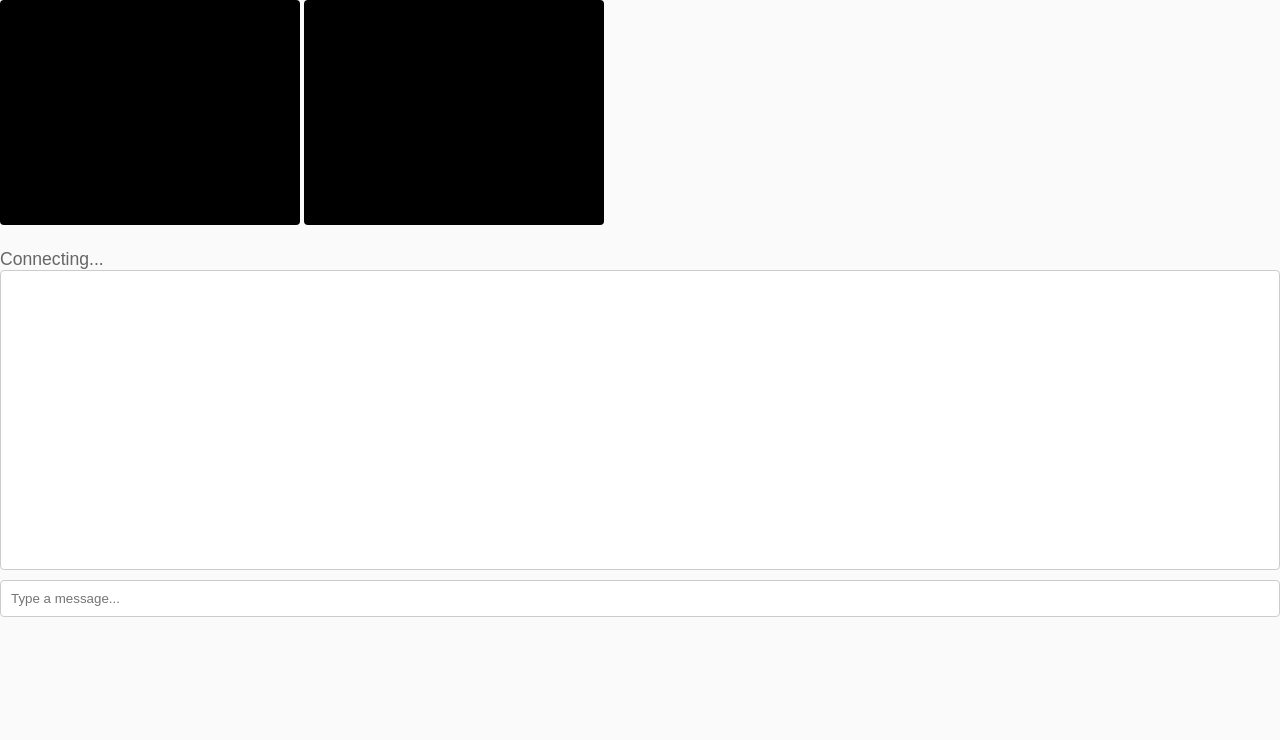
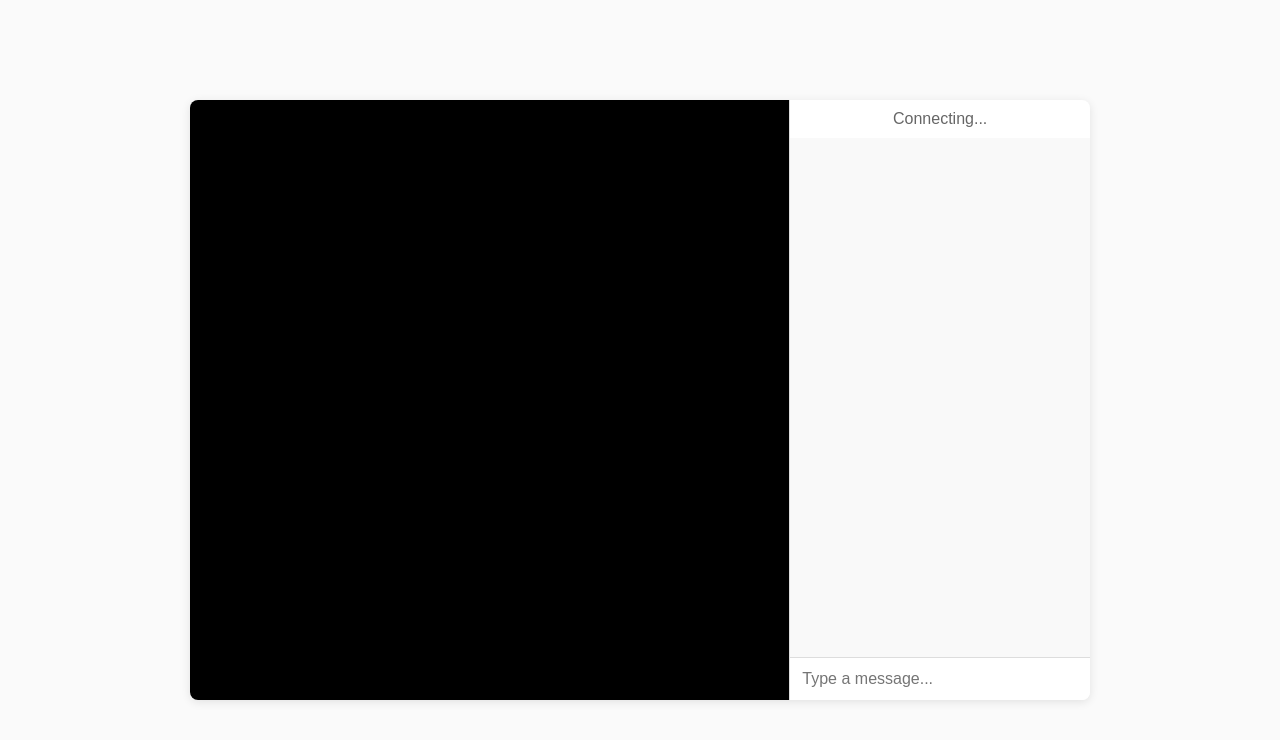
Before and after one commit to freeGeeks147/omegle-clone, a website: page public/index.html in a window 1280 px wide. Drawn offline with nearby package versions, Linux system fonts and the light colour scheme; no server answers.

Commit message:
Update style.css

```diff
--- a/public/style.css
+++ b/public/style.css
@@ -1,16 +1,19 @@
 * { box-sizing: border-box; margin: 0; padding: 0; }
-body { font-family: Arial, sans-serif; background: #fafafa; }
-header { display: flex; align-items: center; background: #fff; padding: 10px; box-shadow: 0 1px 4px rgba(0,0,0,0.1); }
-.logo { font-size: 1.2em; font-weight: bold; margin-right: 20px; }
-nav button { margin-right: 10px; padding: 8px 12px; border: none; background: none; cursor: pointer; }
-nav button.active { border-bottom: 2px solid #333; }
-main { padding: 20px; }
-.tab-content { display: flex; flex-direction: column; align-items: center; }
-.hidden { display: none; }
-#status, #text-status { margin-top: 20px; font-size: 1.1em; color: #666; }
-#videos { display: flex; gap: 10px; margin-top: 20px; }
-video { width: 300px; height: 225px; background: #000; border-radius: 4px; }
-video:fullscreen { width: 100%; height: 100%; }
-#chat { width: 100%; max-width: 600px; margin-top: 20px; display: flex; flex-direction: column; }
-#messages { flex: 1; height: 300px; border: 1px solid #ccc; padding: 10px; overflow-y: auto; background: #fff; border-radius: 4px; }
-#input { padding: 10px; border: 1px solid #ccc; border-radius: 4px; margin-top: 10px; width: 100%; }
+html, body { width: 100%; height: 100%; }
+body { font-family: Arial, sans-serif; display: flex; align-items: center; justify-content: center; background: #fafafa; }
+#wrapper { display: flex; width: 100%; height: 100%; max-width: 900px; max-height: 600px; background: #fff; border-radius: 8px; overflow: hidden; box-shadow: 0 2px 10px rgba(0,0,0,0.1); }
+#video-chat { flex: 2; display: flex; flex-direction: column; background: #000; }
+#video-chat video { flex: 1; width: 100%; object-fit: cover; }
+#chat-panel { flex: 1; display: flex; flex-direction: column; border-left: 1px solid #ddd; }
+#status { padding: 10px; text-align: center; color: #666; }
+#messages { flex: 1; padding: 10px; overflow-y: auto; background: #f9f9f9; }
+.message { margin-bottom: 8px; padding: 6px 10px; border-radius: 4px; background: #e0e0e0; }
+.message.self { background: #d1ffd6; align-self: flex-end; }
+#input { border: none; border-top: 1px solid #ddd; padding: 12px; font-size: 1em; outline: none; width: 100%; }
+
+/* Responsive */
+@media (max-width: 768px) {
+  #wrapper { flex-direction: column; max-width: 100%; max-height: 100%; }
+  #video-chat { flex: 3; }
+  #chat-panel { flex: 2; border-left: none; border-top: 1px solid #ddd; }
+}
```
